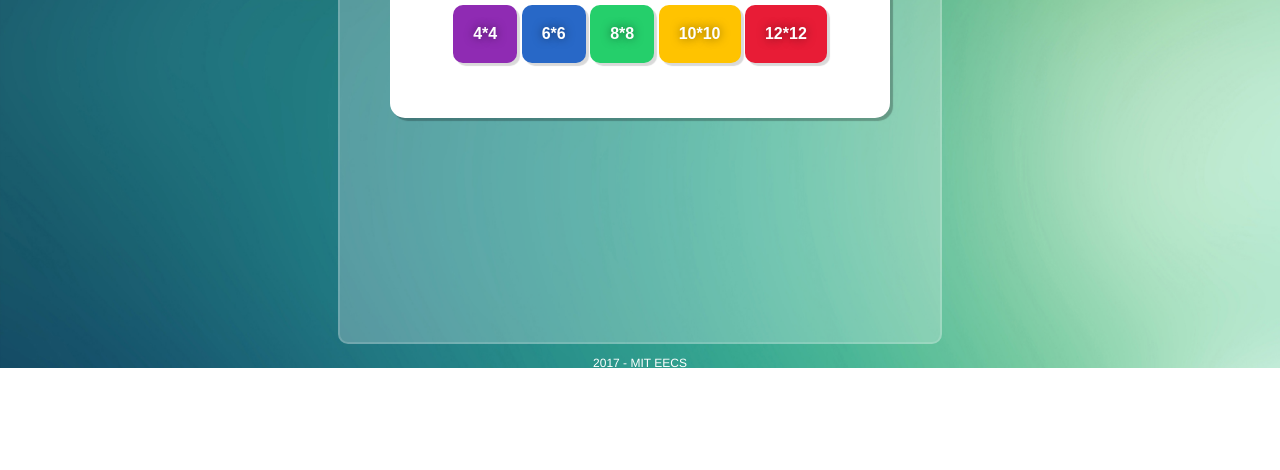
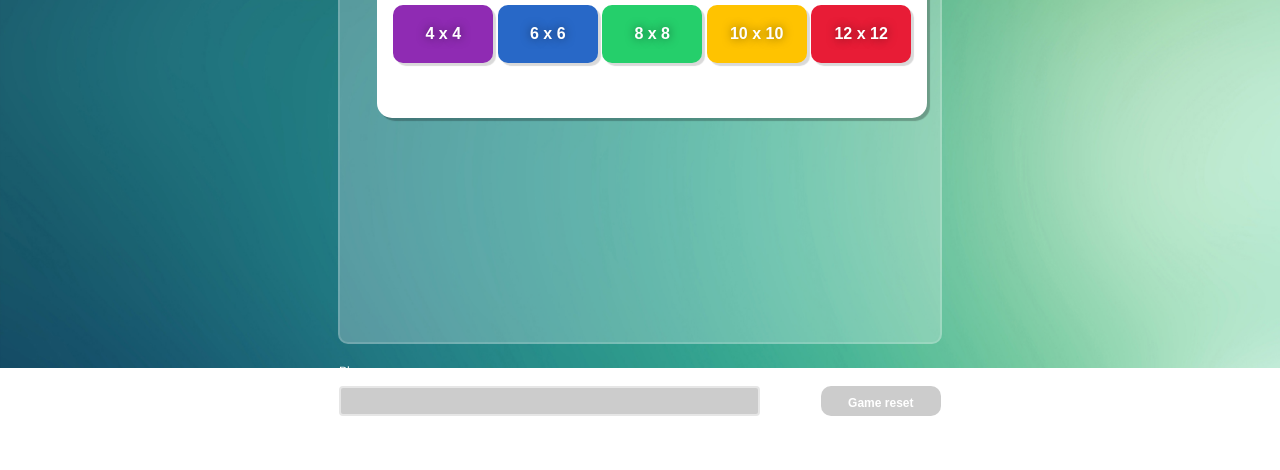
Before and after one commit to punpongsanon/WebCandyCrush, a plain HTML site: page src/index.html in a window 1280 px wide. Shown: the part 432-902 px from the top of the page. Before the commit the page ends 850 px from the top, so only its background shows below. Drawn offline with Linux system fonts and the light colour scheme.

Commit message:
update ui.

```diff
--- a/src/assets/css/ui.css
+++ b/src/assets/css/ui.css
@@ -68,6 +68,54 @@ body
 	font-weight: bold;
 }
 
+.name
+{
+	width: 602px;
+	margin: 0 auto;
+	padding-top: 20px;
+	padding-bottom: 20px;
+	overflow: hidden;
+	font-size: 12px;
+	color: #fff;
+}
+
+.name input[type=text]
+{
+	float: left;
+    width: 70%;
+	height: 30px;
+	text-align: left;
+    padding: 12px 20px;
+    margin: 8px 0;
+    box-sizing: border-box;
+	background: rgba(0,0,0,0.20);
+    border: 2px solid rgba(230,230,230,230.25);
+    border-radius: 4px;
+	color: #fff;
+}
+
+.name button
+{
+	float: right;
+	display: block;
+	font-size: 1em;
+	border: none;
+	padding: 10px;
+	margin: 8px 0;
+	background: #ccc;
+	border-radius: 10px;
+	color: #fff;
+	width: 20%;
+	height: 30px;
+	font-weight: bold;
+	cursor: pointer;
+}
+
+.name .reset
+{
+	background-color: #ccc;
+}
+
 .footer
 {
 	text-align: center;
@@ -87,9 +135,9 @@ body
 	box-shadow: 3px 3px 1px rgba(0,0,0,0.25);
 	position: absolute;
 	top: 350px;
-	left: 50%;
+	left: 49%;
 	height: 200px;
-	width: 500px;
+	width: 550px;
 	padding: 30px 0;
 	margin: 0 0 0 -250px;
 	box-sizing: border-box;
@@ -125,6 +173,8 @@ body
 	border-radius: 10px;
 	box-shadow: 3px 3px 1px rgba(0,0,0,0.15);
 	color: #fff;
+	/* remove this for flexible button size */
+	width: 100px;
 	font-weight: bold;
 	text-shadow: 0 0 10px rgba(0,0,0,0.5);
 	cursor: pointer;
--- a/src/index.html
+++ b/src/index.html
@@ -21,18 +21,27 @@
 	<div class="message">
 		<h2>How many rows ?</h2>
 		<ul>
-			<li><button class="four" value="4">4*4</button></li>
-			<li><button class="six" value="6">6*6</button></li>
-			<li><button class="eight" value="8">8*8</button></li>
-			<li><button class="ten" value="10">10*10</button></li>
-			<li><button class="twelve" value="12">12*12</button></li>
+			<li><button class="four" value="4">4 x 4</button></li>
+			<li><button class="six" value="6">6 x 6</button></li>
+			<li><button class="eight" value="8">8 x 8</button></li>
+			<li><button class="ten" value="10">10 x 10</button></li>
+			<li><button class="twelve" value="12">12 x 12</button></li>
 		</ul>
 	</div>
 
 	<div id="game"></div>
 
+	<div class="name">
+	<form>
+		<label for="iname">Player name: </label>
+		</br>
+		<input type="text" id="iname" name="iname">
+	</form>
+	<button class="reset" onClick="history.go(0)" value="Refresh">Game reset</button>
+	</div>
+
 	<footer class="footer">
-		<p>2017 - MIT EECS</p>
+		<p>2017 - MIT EECS - CSAIL - HCIE - v1.0</p>
 	</footer>
 
 	<script src="assets/js/vendor/jquery.min.js"></script>
```
Also changed, not shown: src/assets/js/game.js (+42 -24 lines), 1 other file.
